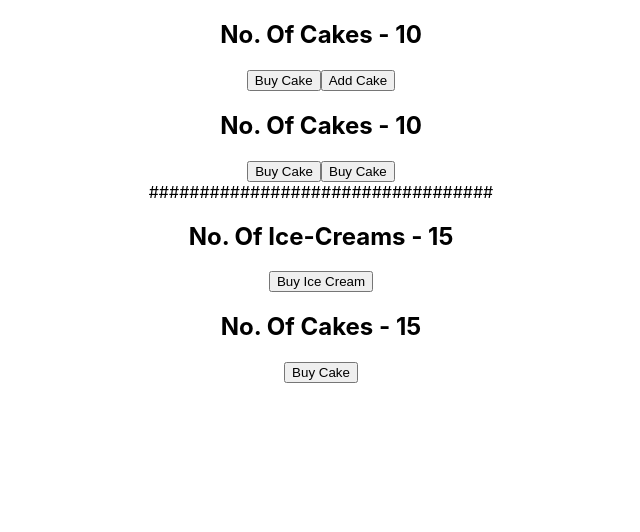
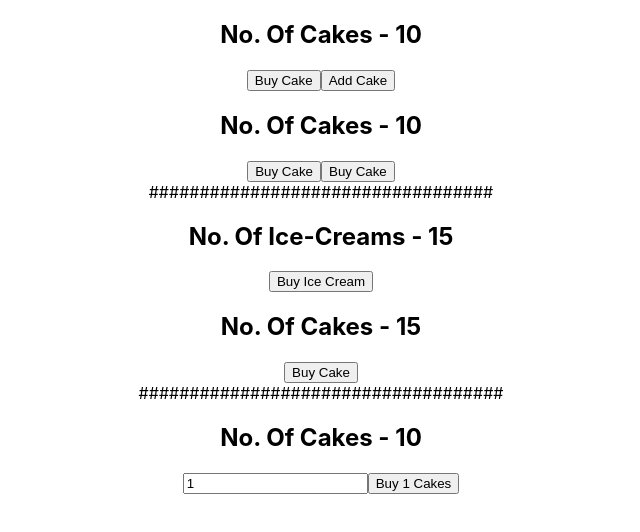
Before and after one commit to MohamedAnwarAlhamed/ReactJSRedux, a React (Create React App) app in the folder my_app/: page / in a window 1280 px wide. Shown: the top 532 px of the page, without its empty margins (319-959 px from the left). Built offline with nearby package versions, Linux system fonts and the light colour scheme.

Commit message:
React Redux8

```diff
--- a/my_app/src/App.js
+++ b/my_app/src/App.js
@@ -3,6 +3,7 @@
 import HOOKSCAKECONTAINER from './components/HooksCakeContainer';
 import ICECREAMCONTAINER from './components/IceCreamContainer';
 import HOOKSICECREAMCONTAINER from './components/HooksIceCreamContainer';
+import NEWCAKECONTAINER from './components/NewCakeContainer';
 
 function App() {
   return (
@@ -12,6 +13,8 @@
       ##################################
       <ICECREAMCONTAINER/>
       <HOOKSICECREAMCONTAINER/>
+      ####################################
+      <NEWCAKECONTAINER/>
 
     </div>
   );
--- /dev/null
+++ b/my_app/src/components/NewCakeContainer.js
@@ -0,0 +1,31 @@
+import React ,{ useState } from "react";
+import { buyCake } from "../redux/cake/cakeAction";
+import { connect } from "react-redux";
+const NEWCAKECONTAINER = (props) => {
+  const [number, setNumber] = useState(1);
+  return (
+    <div>
+      <h2>No. Of Cakes - {props.numOfCakes}</h2>
+      <input
+        type="text"
+        value={number}
+        onChange={(e) => setNumber(e.target.value)}
+      />
+      <button onClick={() => props.buyCake(number)}>Buy {number} Cakes</button>
+    </div>
+  );
+};
+
+const mapStateToProps = (state) => {
+  return {
+    numOfCakes: state.cake.numOfCakes
+  };
+};
+
+const mapDispatchToProps = (dispatch) => {
+  return {
+    buyCake: (number) => dispatch(buyCake(number))
+  };
+};
+
+export default connect(mapStateToProps, mapDispatchToProps)(NEWCAKECONTAINER);
--- a/my_app/src/redux/cake/cakeAction.js
+++ b/my_app/src/redux/cake/cakeAction.js
@@ -1,12 +1,14 @@
 import { BUY_CAKE, ADD_CAKE } from "./actionTypes";
-export const buyCake = () => {
+export const buyCake = (number = 1) => {
   return {
     type: BUY_CAKE,
+    payload: number,
   };
 };
 
-export const addCake = () => {
+export const addCake = (number = 1) => {
   return {
     type: ADD_CAKE,
+    payload: number
   };
 };
--- a/my_app/src/redux/cake/cakeReducer.js
+++ b/my_app/src/redux/cake/cakeReducer.js
@@ -9,7 +9,7 @@
     case BUY_CAKE:
       return {
         ...state,
-        numOfCakes: state.numOfCakes - 1
+        numOfCakes: state.numOfCakes - action.payload
       };
     case ADD_CAKE:
       return {
```
